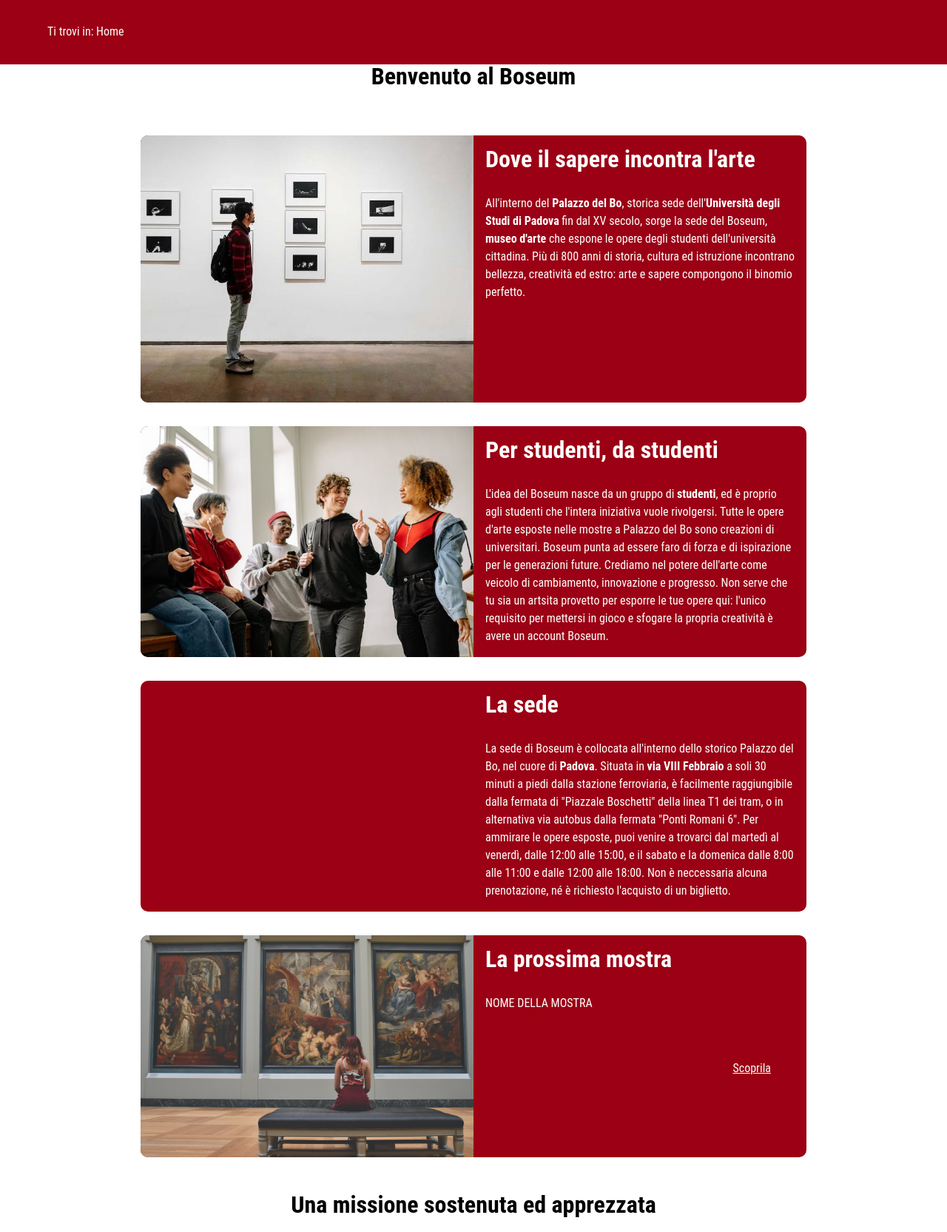
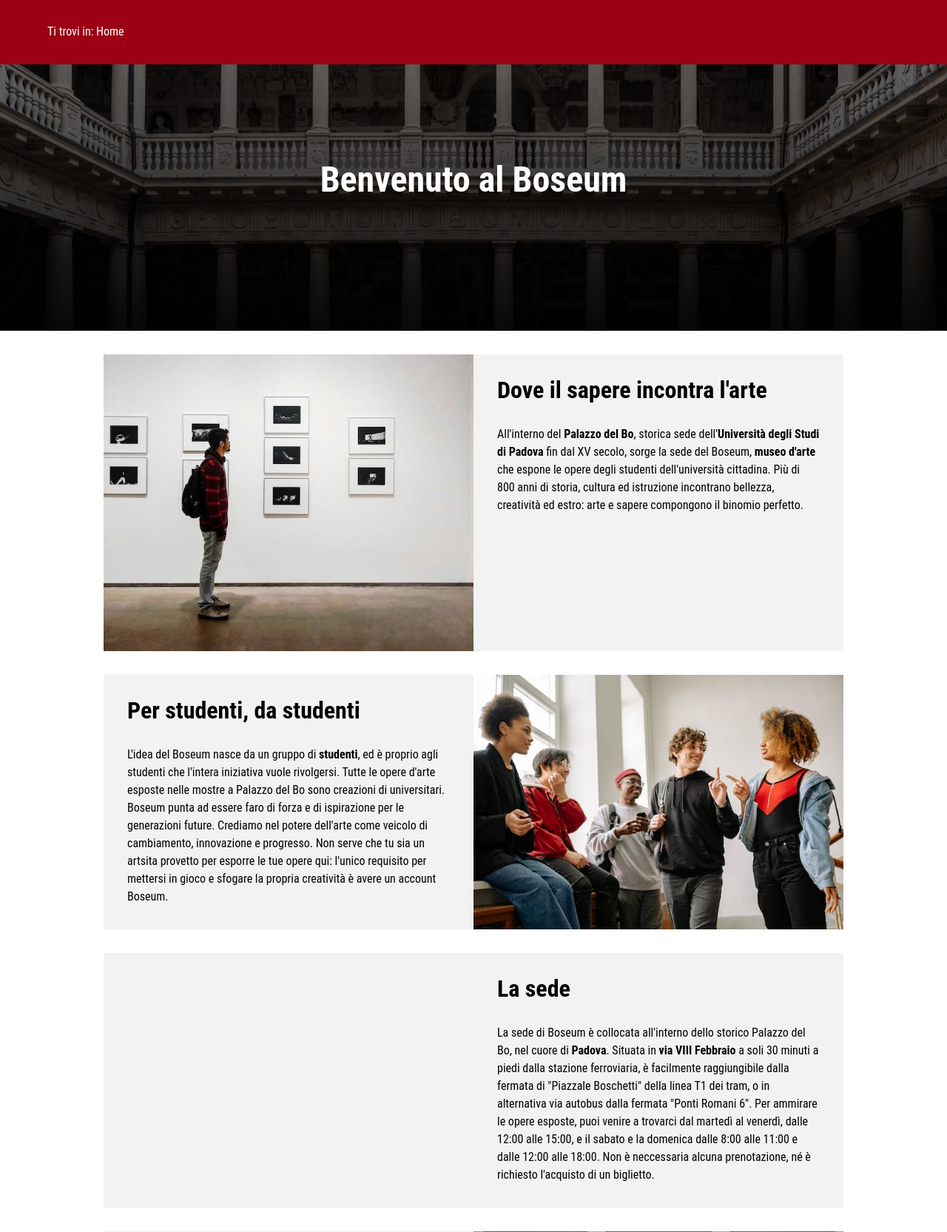
Before and after one commit to rmdevv/Boseum, a PHP site: page /src/index.html in a window 1280 px wide. Shown: the part 142-1807 px from the top of the page at 74% size. Run offline with PHP 8.4, Linux system fonts and the light colour scheme; some libraries are stand-ins or nearby versions.

Commit message:
Update style.css mini.css

```diff
--- a/assets/CSS/mini.css
+++ b/assets/CSS/mini.css
@@ -8,13 +8,17 @@
     --headerTxtColor: rgb(255,255,255);
     --bgColor: rgb(255,255,255);
     --txtColor: rgb(0,0,0);
+    --font-body-family: "Roboto Condensed", sans-serif;
+
     --footerBgColor: rgb(69,73,83);
     --footerTxtColor: rgb(255,255,255);
+    --footerlinkColor: rgb(255,255,255);
+
     --navvisitedLinkColor: rgb(255,255,255);
     --navlinkColor: rgb(149,165,166);
-    --footerlinkColor: rgb(255,255,255);
     --flagColor: rgb(155,0,20);
-    --font-body-family: "Roboto Condensed", sans-serif;
+    --imageBackground: rgb(248,248,248);
+    --bannerBackground: rgb(242,242,242);
 }
 
 html {
@@ -97,18 +101,24 @@
     align-items: center;
 }
 
-main div{
+#bannermain{
+    width: 100%;
+    background-image: linear-gradient(rgba(0, 0, 0, 0.55), rgba(0, 0, 0, 0.95)), url(../images/palazzo_bo.jpg);
+    background-size: cover;
+    background-repeat: no-repeat;
+    background-position: center;
+    height: 15em;
     display: flex;
-    flex-wrap: wrap;
-    margin-top: 1em;
-    margin-bottom: 1em;
+    justify-content: center;
+    align-items: center;
+    color: rgb(255,255,255);
+    font-size: 1.5em;
 }
 
 .cardmain {
-    background-color: var(--flagColor);
+    background-color: var(--bannerBackground);
     display: flex;
     flex-direction: column;
-    border-radius: 10px;
     margin: 2em 2em 0em;
     overflow: hidden;
 }
@@ -122,25 +132,27 @@
 .cardtext {
     text-align: left;
     justify-content: left;
-    color: var(--headerTxtColor);
     width: 100%;
     height: 50%;
     padding: 1em;
     box-sizing: border-box;
 }
 
+.cardmain:nth-child(odd) {
+    flex-direction: column;
+}
+
 .cardmain a:link{
-    color: var(--navlinkColor);
+    color: var(--flagColor);
 }
 
 .cardmain a:visited{
-    color: var(--navvisitedLinkColor);
+    color: var(--footerBgColor);
 }
 
 .cardnextshow {
     text-align: left;
     justify-content: left;
-    color: var(--headerTxtColor);
     width: 100%;
     padding: 1em;
     box-sizing: border-box;
@@ -155,6 +167,7 @@
 #linknextshow{
     text-align: right;
     padding: 4em 1em 0em;
+    font-weight: bold;
 }
 
 #partners{
--- a/assets/CSS/style.css
+++ b/assets/CSS/style.css
@@ -101,14 +101,31 @@
     align-items: center;
 }
 
+#bannermain{
+    width: 100%;
+    background-image: linear-gradient(rgba(0, 0, 0, 0.55), rgba(0, 0, 0, 0.95)), url(../images/palazzo_bo.jpg);
+    background-size: cover;
+    background-repeat: no-repeat;
+    background-position: center;
+    height: 15em;
+    display: flex;
+    justify-content: center;
+    align-items: center;
+    color: rgb(255,255,255);
+    font-size: 1.5em;
+}
+
+#bannermain h2{
+    padding: 1em;
+}
+
 .cardmain {
-    background-color: var(--flagColor);
+    background-color: var(--bannerBackground);
     display: flex;
-    flex-wrap: wrap;
-    border-radius: 10px;
+    flex-direction: row;
     margin: 2em 2em 0em;
     overflow: hidden;
-    max-width: 900px;
+    max-width: 1000px;
 }
 
 .cardimg {
@@ -120,26 +137,28 @@
 .cardtext {
     text-align: left;
     justify-content: left;
-    color: var(--headerTxtColor);
     width: 50%;
-    padding: 1em;
+    padding: 2em;
     box-sizing: border-box;
 }
 
+.cardmain:nth-child(odd) {
+    flex-direction: row-reverse;
+}
+
 .cardmain a:link{
-    color: var(--navlinkColor);
+    color: var(--flagColor);
 }
 
 .cardmain a:visited{
-    color: var(--navvisitedLinkColor);
+    color: var(--footerBgColor);
 }
 
 .cardnextshow {
     text-align: left;
     justify-content: left;
-    color: var(--headerTxtColor);
     width: 50%;
-    padding: 1em;
+    padding: 2em;
     box-sizing: border-box;
     display: flex;
     flex-direction: column;
@@ -152,6 +171,7 @@
 #linknextshow{
     text-align: right;
     padding: 4em 2em 2em;
+    font-weight: bold;
 }
 
 .contentpartners{
@@ -247,16 +267,6 @@
     line-height: 1.5em;
 }
 
-footer h2{
-    text-indent: -999em;
-    background-image: url("../images/logomini.svg");
-    background-size: contain;
-    background-repeat: no-repeat;
-    background-position: center;
-    font-size: 3.5em;
-    line-height: 1.5em;
-}
-
 #infofoot, #logofoot, #orariofoot{
     display: inline-block;
 }
```
